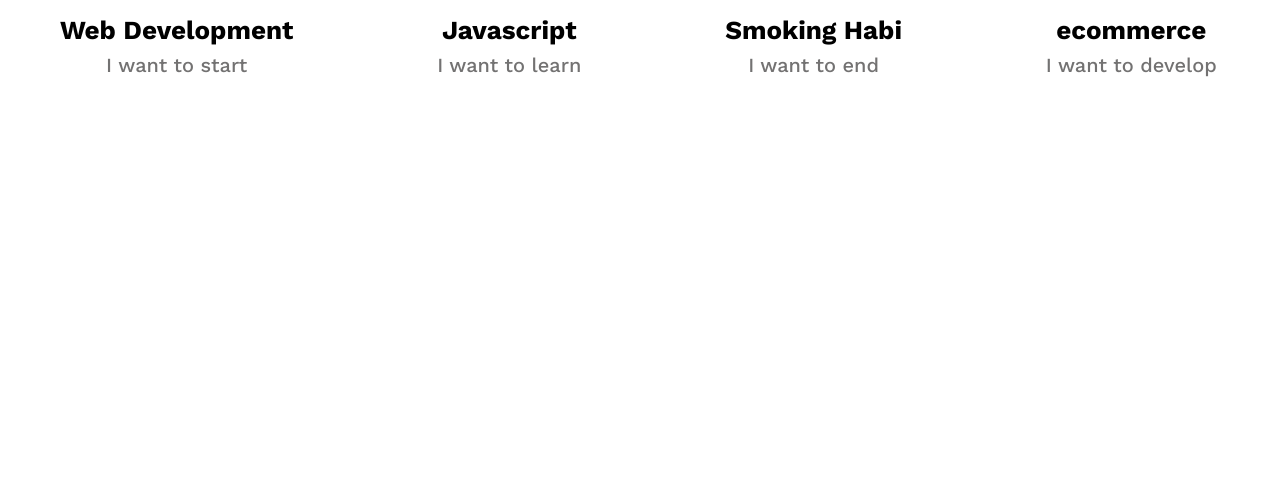
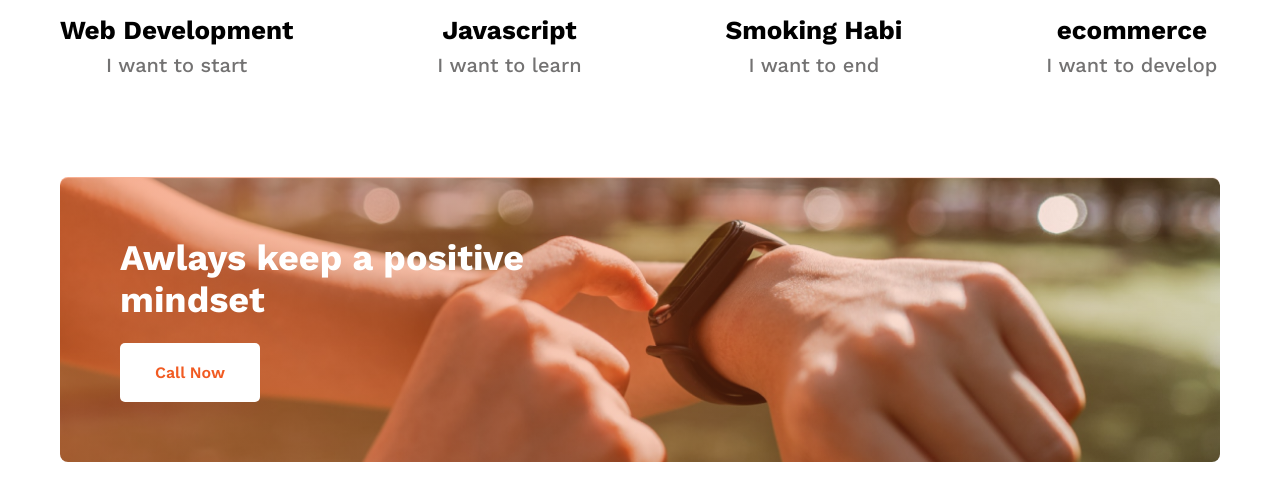
Before and after one commit to mithunbiswas1/explore-the-new-year, a plain HTML site: page index.html in a window 1280 px wide. Shown: the part 1924-2424 px from the top of the page. Before the commit the page ends 2061 px from the top, so only its background shows below. Drawn offline with nearby package versions, Linux system fonts and the light colour scheme.

Commit message:
Contact Section

```diff
--- a/index.html
+++ b/index.html
@@ -45,6 +45,7 @@
                     </ul>
             </div>
         </section>
+
         <!-- My Plant Section -->
         <section class="my-plans">
             <h2 class="my-plans-title">My Plans</h2>
@@ -71,7 +72,12 @@
                 </div>
             </div>
         </section>
+
+        <!-- Contact Section -->
+        <section class="contact-section">
+            <h4 class="contact-title">Awlays keep a positive<br> mindset</h2>
+            <button class="contact-button"><a href="#">Call Now</a></button>
+        </section>
     </main>
 </body>
-
 </html>
--- a/style.css
+++ b/style.css
@@ -99,7 +99,7 @@ main{
 
 .my-plans-section {
     display: flex;
-    gap: 12.4%;
+    gap: 144px;
     margin-top: 60px;
 }
 
@@ -118,3 +118,36 @@ main{
     color: #737272;
     margin-top: 8px;
 }
+
+/* Contact Section */
+
+.contact-section {
+    background-image: linear-gradient(to left, rgb(241 91 34 / 10%), #f15d227e), url(images/watch.png);
+    background-repeat: no-repeat;
+    background-size: cover;
+    border-radius: 8px;
+    padding: 60px;
+    margin: 100px 0;
+}
+
+.contact-title {
+    color: #ffffff;
+    font-size: 36px;
+    margin-bottom: -10px;
+}
+
+.contact-button{
+    font-size: 16px;
+    font-weight: 600;
+    padding: 20px 35px;
+    background: #ffffff;
+    border: none;
+    border-radius: 5px;
+    margin-top: 32px;
+    cursor: pointer;
+}
+
+.contact-button a{
+    color: #f15b22;
+    text-decoration: none;
+}
```
